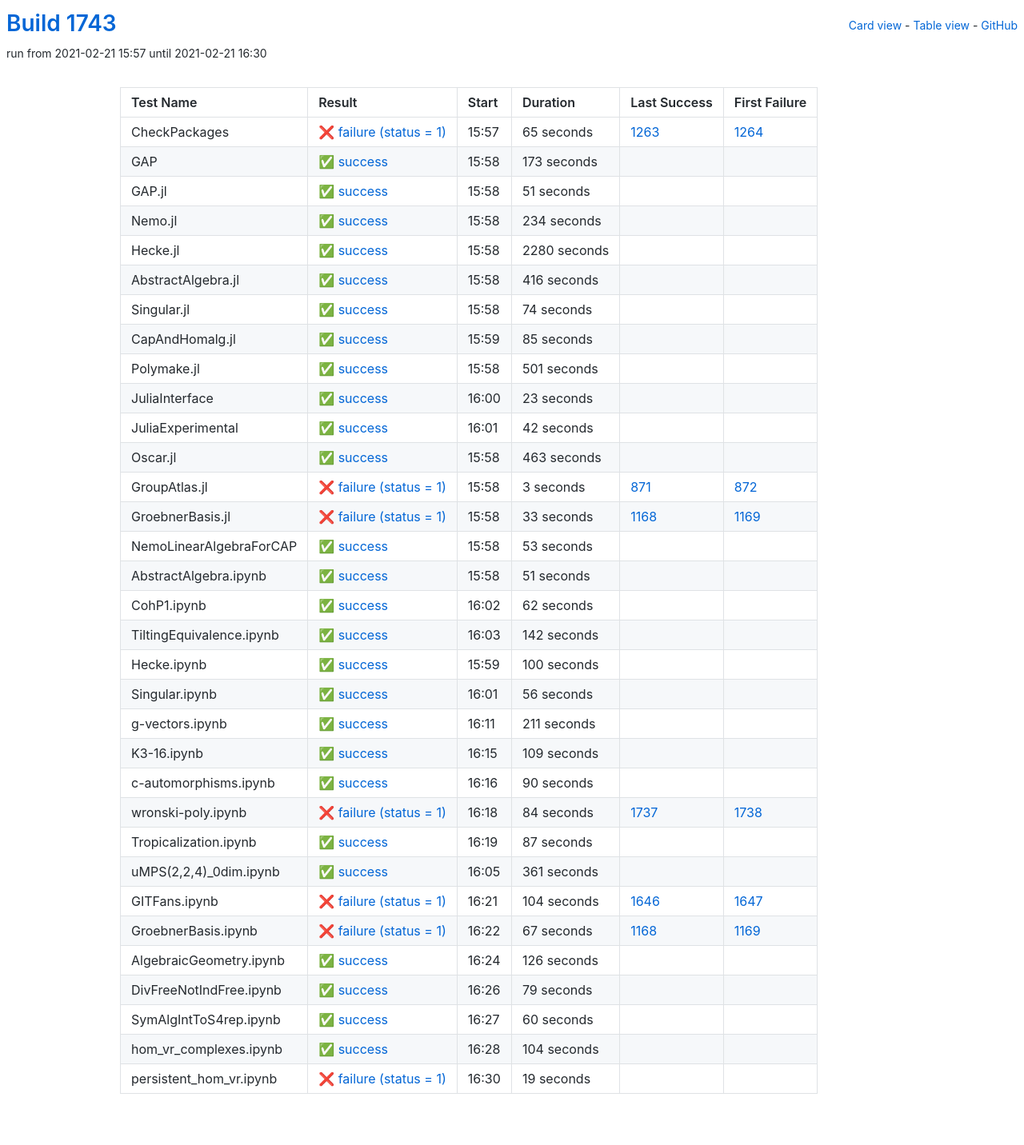
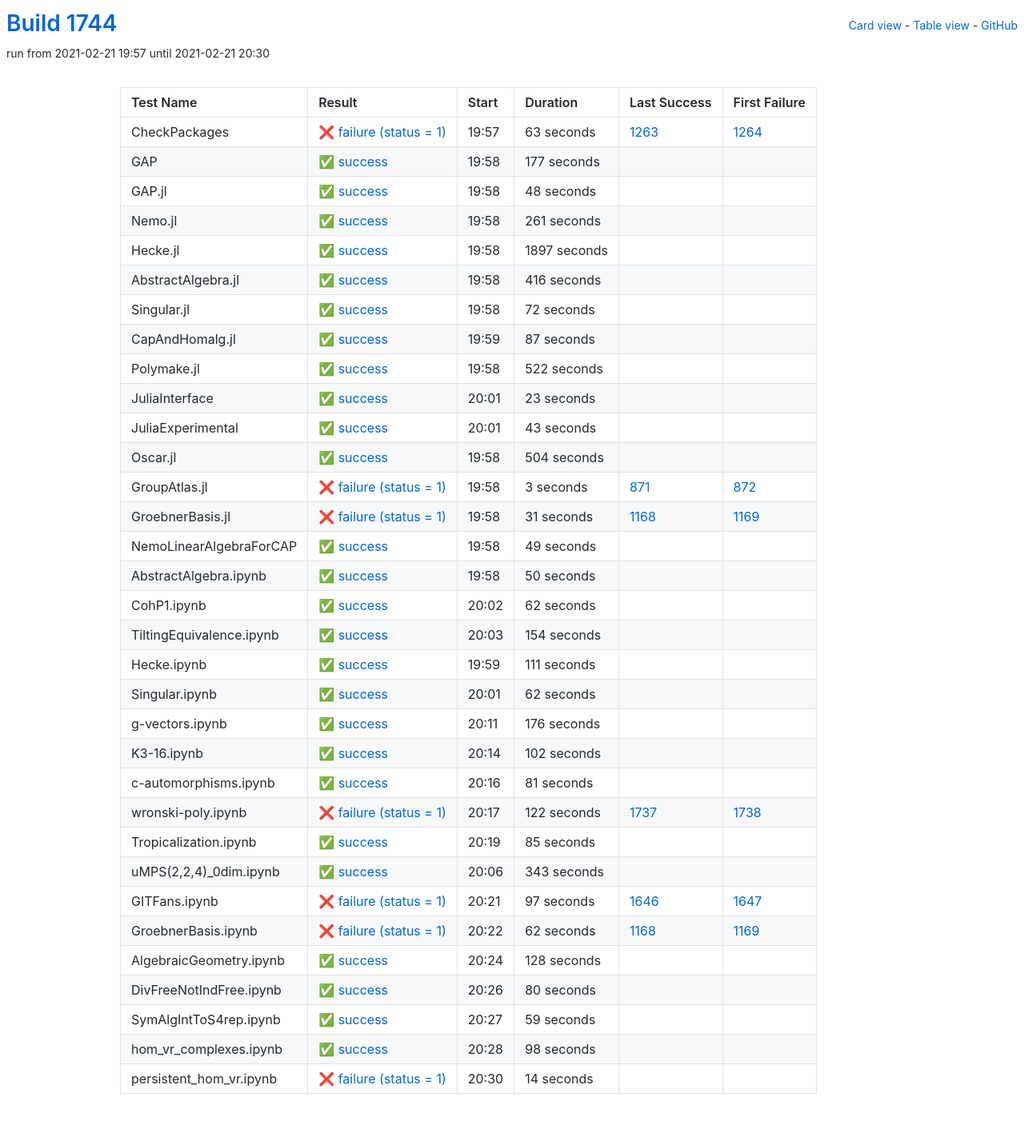
Before and after one commit to oscar-system/oscar-ci-status-stable, a Jekyll site: the page built from table.html, in a window 1280 px wide. Shown: the whole page at 80% size. Built offline with Jekyll 4.4.1, drawn with Linux system fonts in a browser that asks for light colours.

Commit message:
Build #1744

```diff
--- a/_data/ci.yml
+++ b/_data/ci.yml
@@ -1,6 +1,6 @@
 ---
-build: 1743
-build_url: https://oscarci.mathematik.uni-kl.de/job/oscar-stable/1743/
+build: 1744
+build_url: https://oscarci.mathematik.uni-kl.de/job/oscar-stable/1744/
 job: oscar-stable
 organization: oscar-system
 repo: oscar-ci-status-stable
@@ -8,68 +8,68 @@ repourl: https://github.com/oscar-system/oscar-ci-status-stable
 tests:
 - name: CheckPackages
   id: checkpackages
-  log: https://oscarci.mathematik.uni-kl.de/job/oscar-stable/1743/artifact/logs/build-1743/CheckPackages.log
-  start: 2021-02-21 15:57
+  log: https://oscarci.mathematik.uni-kl.de/job/oscar-stable/1744/artifact/logs/build-1744/CheckPackages.log
+  start: 2021-02-21 19:57
   success: false
   exitcode: 1
   status: failure
-  duration: 65
+  duration: 63
   last_success: 1263
   last_success_url: https://oscarci.mathematik.uni-kl.de/job/oscar-stable/1263/
   first_failure: 1264
   first_failure_url: https://oscarci.mathematik.uni-kl.de/job/oscar-stable/1264/
 - name: GAP
   id: gap
-  log: https://oscarci.mathematik.uni-kl.de/job/oscar-stable/1743/artifact/logs/build-1743/GAP.log
-  start: 2021-02-21 15:58
+  log: https://oscarci.mathematik.uni-kl.de/job/oscar-stable/1744/artifact/logs/build-1744/GAP.log
+  start: 2021-02-21 19:58
   success: true
   exitcode: 0
   status: success
-  duration: 173
+  duration: 177
   last_success: false
   last_success_url:
   first_failure: false
   first_failure_url:
 - name: GAP.jl
   id: gap-jl
-  log: https://oscarci.mathematik.uni-kl.de/job/oscar-stable/1743/artifact/logs/build-1743/GAP.jl.log
-  start: 2021-02-21 15:58
+  log: https://oscarci.mathematik.uni-kl.de/job/oscar-stable/1744/artifact/logs/build-1744/GAP.jl.log
+  start: 2021-02-21 19:58
   success: true
   exitcode: 0
   status: success
-  duration: 51
+  duration: 48
   last_success: false
   last_success_url:
   first_failure: false
   first_failure_url:
 - name: Nemo.jl
   id: nemo-jl
-  log: https://oscarci.mathematik.uni-kl.de/job/oscar-stable/1743/artifact/logs/build-1743/Nemo.jl.log
-  start: 2021-02-21 15:58
+  log: https://oscarci.mathematik.uni-kl.de/job/oscar-stable/1744/artifact/logs/build-1744/Nemo.jl.log
+  start: 2021-02-21 19:58
   success: true
   exitcode: 0
   status: success
-  duration: 234
+  duration: 261
   last_success: false
   last_success_url:
   first_failure: false
   first_failure_url:
 - name: Hecke.jl
   id: hecke-jl
-  log: https://oscarci.mathematik.uni-kl.de/job/oscar-stable/1743/artifact/logs/build-1743/Hecke.jl.log
-  start: 2021-02-21 15:58
+  log: https://oscarci.mathematik.uni-kl.de/job/oscar-stable/1744/artifact/logs/build-1744/Hecke.jl.log
+  start: 2021-02-21 19:58
   success: true
   exitcode: 0
   status: success
-  duration: 2280
+  duration: 1897
   last_success: false
   last_success_url:
   first_failure: false
   first_failure_url:
 - name: AbstractAlgebra.jl
   id: abstractalgebra-jl
-  log: https://oscarci.mathematik.uni-kl.de/job/oscar-stable/1743/artifact/logs/build-1743/AbstractAlgebra.jl.log
-  start: 2021-02-21 15:58
+  log: https://oscarci.mathematik.uni-kl.de/job/oscar-stable/1744/artifact/logs/build-1744/AbstractAlgebra.jl.log
+  start: 2021-02-21 19:58
   success: true
   exitcode: 0
   status: success
@@ -80,44 +80,44 @@ tests:
   first_failure_url:
 - name: Singular.jl
   id: singular-jl
-  log: https://oscarci.mathematik.uni-kl.de/job/oscar-stable/1743/artifact/logs/build-1743/Singular.jl.log
-  start: 2021-02-21 15:58
+  log: https://oscarci.mathematik.uni-kl.de/job/oscar-stable/1744/artifact/logs/build-1744/Singular.jl.log
+  start: 2021-02-21 19:58
   success: true
   exitcode: 0
   status: success
-  duration: 74
+  duration: 72
   last_success: false
   last_success_url:
   first_failure: false
   first_failure_url:
 - name: CapAndHomalg.jl
   id: capandhomalg-jl
-  log: https://oscarci.mathematik.uni-kl.de/job/oscar-stable/1743/artifact/logs/build-1743/CapAndHomalg.jl.log
-  start: 2021-02-21 15:59
+  log: https://oscarci.mathematik.uni-kl.de/job/oscar-stable/1744/artifact/logs/build-1744/CapAndHomalg.jl.log
+  start: 2021-02-21 19:59
   success: true
   exitcode: 0
   status: success
-  duration: 85
+  duration: 87
   last_success: false
   last_success_url:
   first_failure: false
   first_failure_url:
 - name: Polymake.jl
   id: polymake-jl
-  log: https://oscarci.mathematik.uni-kl.de/job/oscar-stable/1743/artifact/logs/build-1743/Polymake.jl.log
-  start: 2021-02-21 15:58
+  log: https://oscarci.mathematik.uni-kl.de/job/oscar-stable/1744/artifact/logs/build-1744/Polymake.jl.log
+  start: 2021-02-21 19:58
   success: true
   exitcode: 0
   status: success
-  duration: 501
+  duration: 522
   last_success: false
   last_success_url:
   first_failure: false
   first_failure_url:
 - name: JuliaInterface
   id: juliainterface
-  log: https://oscarci.mathematik.uni-kl.de/job/oscar-stable/1743/artifact/logs/build-1743/JuliaInterface.log
-  start: 2021-02-21 16:00
+  log: https://oscarci.mathematik.uni-kl.de/job/oscar-stable/1744/artifact/logs/build-1744/JuliaInterface.log
+  start: 2021-02-21 20:01
   success: true
   exitcode: 0
   status: success
@@ -128,32 +128,32 @@ tests:
   first_failure_url:
 - name: JuliaExperimental
   id: juliaexperimental
-  log: https://oscarci.mathematik.uni-kl.de/job/oscar-stable/1743/artifact/logs/build-1743/JuliaExperimental.log
-  start: 2021-02-21 16:01
+  log: https://oscarci.mathematik.uni-kl.de/job/oscar-stable/1744/artifact/logs/build-1744/JuliaExperimental.log
+  start: 2021-02-21 20:01
   success: true
   exitcode: 0
   status: success
-  duration: 42
+  duration: 43
   last_success: false
   last_success_url:
   first_failure: false
   first_failure_url:
 - name: Oscar.jl
   id: oscar-jl
-  log: https://oscarci.mathematik.uni-kl.de/job/oscar-stable/1743/artifact/logs/build-1743/Oscar.jl.log
-  start: 2021-02-21 15:58
+  log: https://oscarci.mathematik.uni-kl.de/job/oscar-stable/1744/artifact/logs/build-1744/Oscar.jl.log
+  start: 2021-02-21 19:58
   success: true
   exitcode: 0
   status: success
-  duration: 463
+  duration: 504
   last_success: false
   last_success_url:
   first_failure: false
   first_failure_url:
 - name: GroupAtlas.jl
   id: groupatlas-jl
-  log: https://oscarci.mathematik.uni-kl.de/job/oscar-stable/1743/artifact/logs/build-1743/GroupAtlas.jl.log
-  start: 2021-02-21 15:58
+  log: https://oscarci.mathematik.uni-kl.de/job/oscar-stable/1744/artifact/logs/build-1744/GroupAtlas.jl.log
+  start: 2021-02-21 19:58
   success: false
   exitcode: 1
   status: failure
@@ -164,44 +164,44 @@ tests:
   first_failure_url: https://oscarci.mathematik.uni-kl.de/job/oscar-stable/872/
 - name: GroebnerBasis.jl
   id: groebnerbasis-jl
-  log: https://oscarci.mathematik.uni-kl.de/job/oscar-stable/1743/artifact/logs/build-1743/GroebnerBasis.jl.log
-  start: 2021-02-21 15:58
+  log: https://oscarci.mathematik.uni-kl.de/job/oscar-stable/1744/artifact/logs/build-1744/GroebnerBasis.jl.log
+  start: 2021-02-21 19:58
   success: false
   exitcode: 1
   status: failure
-  duration: 33
+  duration: 31
   last_success: 1168
   last_success_url: https://oscarci.mathematik.uni-kl.de/job/oscar-stable/1168/
   first_failure: 1169
   first_failure_url: https://oscarci.mathematik.uni-kl.de/job/oscar-stable/1169/
 - name: NemoLinearAlgebraForCAP
   id: nemolinearalgebraforcap
-  log: https://oscarci.mathematik.uni-kl.de/job/oscar-stable/1743/artifact/logs/build-1743/NemoLinearAlgebraForCAP.log
-  start: 2021-02-21 15:58
+  log: https://oscarci.mathematik.uni-kl.de/job/oscar-stable/1744/artifact/logs/build-1744/NemoLinearAlgebraForCAP.log
+  start: 2021-02-21 19:58
   success: true
   exitcode: 0
   status: success
-  duration: 53
+  duration: 49
   last_success: false
   last_success_url:
   first_failure: false
   first_failure_url:
 - name: AbstractAlgebra.ipynb
   id: abstractalgebra-ipynb
-  log: https://oscarci.mathematik.uni-kl.de/job/oscar-stable/1743/artifact/logs/build-1743/AbstractAlgebra.ipynb.log
-  start: 2021-02-21 15:58
+  log: https://oscarci.mathematik.uni-kl.de/job/oscar-stable/1744/artifact/logs/build-1744/AbstractAlgebra.ipynb.log
+  start: 2021-02-21 19:58
   success: true
   exitcode: 0
   status: success
-  duration: 51
+  duration: 50
   last_success: false
   last_success_url:
   first_failure: false
   first_failure_url:
 - name: CohP1.ipynb
   id: cohp1-ipynb
-  log: https://oscarci.mathematik.uni-kl.de/job/oscar-stable/1743/artifact/logs/build-1743/CohP1.ipynb.log
-  start: 2021-02-21 16:02
+  log: https://oscarci.mathematik.uni-kl.de/job/oscar-stable/1744/artifact/logs/build-1744/CohP1.ipynb.log
+  start: 2021-02-21 20:02
   success: true
   exitcode: 0
   status: success
@@ -212,192 +212,192 @@ tests:
   first_failure_url:
 - name: TiltingEquivalence.ipynb
   id: tiltingequivalence-ipynb
-  log: https://oscarci.mathematik.uni-kl.de/job/oscar-stable/1743/artifact/logs/build-1743/TiltingEquivalence.ipynb.log
-  start: 2021-02-21 16:03
+  log: https://oscarci.mathematik.uni-kl.de/job/oscar-stable/1744/artifact/logs/build-1744/TiltingEquivalence.ipynb.log
+  start: 2021-02-21 20:03
   success: true
   exitcode: 0
   status: success
-  duration: 142
+  duration: 154
   last_success: false
   last_success_url:
   first_failure: false
   first_failure_url:
 - name: Hecke.ipynb
   id: hecke-ipynb
-  log: https://oscarci.mathematik.uni-kl.de/job/oscar-stable/1743/artifact/logs/build-1743/Hecke.ipynb.log
-  start: 2021-02-21 15:59
+  log: https://oscarci.mathematik.uni-kl.de/job/oscar-stable/1744/artifact/logs/build-1744/Hecke.ipynb.log
+  start: 2021-02-21 19:59
   success: true
   exitcode: 0
   status: success
-  duration: 100
+  duration: 111
   last_success: false
   last_success_url:
   first_failure: false
   first_failure_url:
 - name: Singular.ipynb
   id: singular-ipynb
-  log: https://oscarci.mathematik.uni-kl.de/job/oscar-stable/1743/artifact/logs/build-1743/Singular.ipynb.log
-  start: 2021-02-21 16:01
+  log: https://oscarci.mathematik.uni-kl.de/job/oscar-stable/1744/artifact/logs/build-1744/Singular.ipynb.log
+  start: 2021-02-21 20:01
   success: true
   exitcode: 0
   status: success
-  duration: 56
+  duration: 62
   last_success: false
   last_success_url:
   first_failure: false
   first_failure_url:
 - name: g-vectors.ipynb
   id: g-vectors-ipynb
-  log: https://oscarci.mathematik.uni-kl.de/job/oscar-stable/1743/artifact/logs/build-1743/g-vectors.ipynb.log
-  start: 2021-02-21 16:11
+  log: https://oscarci.mathematik.uni-kl.de/job/oscar-stable/1744/artifact/logs/build-1744/g-vectors.ipynb.log
+  start: 2021-02-21 20:11
   success: true
   exitcode: 0
   status: success
-  duration: 211
+  duration: 176
   last_success: false
   last_success_url:
   first_failure: false
   first_failure_url:
 - name: K3-16.ipynb
   id: k3-16-ipynb
-  log: https://oscarci.mathematik.uni-kl.de/job/oscar-stable/1743/artifact/logs/build-1743/K3-16.ipynb.log
-  start: 2021-02-21 16:15
+  log: https://oscarci.mathematik.uni-kl.de/job/oscar-stable/1744/artifact/logs/build-1744/K3-16.ipynb.log
+  start: 2021-02-21 20:14
   success: true
   exitcode: 0
   status: success
-  duration: 109
+  duration: 102
   last_success: false
   last_success_url:
   first_failure: false
   first_failure_url:
 - name: c-automorphisms.ipynb
   id: c-automorphisms-ipynb
-  log: https://oscarci.mathematik.uni-kl.de/job/oscar-stable/1743/artifact/logs/build-1743/c-automorphisms.ipynb.log
-  start: 2021-02-21 16:16
+  log: https://oscarci.mathematik.uni-kl.de/job/oscar-stable/1744/artifact/logs/build-1744/c-automorphisms.ipynb.log
+  start: 2021-02-21 20:16
   success: true
   exitcode: 0
   status: success
-  duration: 90
+  duration: 81
   last_success: false
   last_success_url:
   first_failure: false
   first_failure_url:
 - name: wronski-poly.ipynb
   id: wronski-poly-ipynb
-  log: https://oscarci.mathematik.uni-kl.de/job/oscar-stable/1743/artifact/logs/build-1743/wronski-poly.ipynb.log
-  start: 2021-02-21 16:18
+  log: https://oscarci.mathematik.uni-kl.de/job/oscar-stable/1744/artifact/logs/build-1744/wronski-poly.ipynb.log
+  start: 2021-02-21 20:17
   success: false
   exitcode: 1
   status: failure
-  duration: 84
+  duration: 122
   last_success: 1737
   last_success_url: https://oscarci.mathematik.uni-kl.de/job/oscar-stable/1737/
   first_failure: 1738
   first_failure_url: https://oscarci.mathematik.uni-kl.de/job/oscar-stable/1738/
 - name: Tropicalization.ipynb
   id: tropicalization-ipynb
-  log: https://oscarci.mathematik.uni-kl.de/job/oscar-stable/1743/artifact/logs/build-1743/Tropicalization.ipynb.log
-  start: 2021-02-21 16:19
+  log: https://oscarci.mathematik.uni-kl.de/job/oscar-stable/1744/artifact/logs/build-1744/Tropicalization.ipynb.log
+  start: 2021-02-21 20:19
   success: true
   exitcode: 0
   status: success
-  duration: 87
+  duration: 85
   last_success: false
   last_success_url:
   first_failure: false
   first_failure_url:
 - name: uMPS(2,2,4)_0dim.ipynb
   id: umps-2-2-4-0dim-ipynb
-  log: https://oscarci.mathematik.uni-kl.de/job/oscar-stable/1743/artifact/logs/build-1743/uMPS-2-2-4-_0dim.ipynb.log
-  start: 2021-02-21 16:05
+  log: https://oscarci.mathematik.uni-kl.de/job/oscar-stable/1744/artifact/logs/build-1744/uMPS-2-2-4-_0dim.ipynb.log
+  start: 2021-02-21 20:06
   success: true
   exitcode: 0
   status: success
-  duration: 361
+  duration: 343
   last_success: false
   last_success_url:
   first_failure: false
   first_failure_url:
 - name: GITFans.ipynb
   id: gitfans-ipynb
-  log: https://oscarci.mathematik.uni-kl.de/job/oscar-stable/1743/artifact/logs/build-1743/GITFans.ipynb.log
-  start: 2021-02-21 16:21
+  log: https://oscarci.mathematik.uni-kl.de/job/oscar-stable/1744/artifact/logs/build-1744/GITFans.ipynb.log
+  start: 2021-02-21 20:21
   success: false
   exitcode: 1
   status: failure
-  duration: 104
+  duration: 97
   last_success: 1646
   last_success_url: https://oscarci.mathematik.uni-kl.de/job/oscar-stable/1646/
   first_failure: 1647
   first_failure_url: https://oscarci.mathematik.uni-kl.de/job/oscar-stable/1647/
 - name: GroebnerBasis.ipynb
   id: groebnerbasis-ipynb
-  log: https://oscarci.mathematik.uni-kl.de/job/oscar-stable/1743/artifact/logs/build-1743/GroebnerBasis.ipynb.log
-  start: 2021-02-21 16:22
+  log: https://oscarci.mathematik.uni-kl.de/job/oscar-stable/1744/artifact/logs/build-1744/GroebnerBasis.ipynb.log
+  start: 2021-02-21 20:22
   success: false
   exitcode: 1
   status: failure
-  duration: 67
+  duration: 62
   last_success: 1168
   last_success_url: https://oscarci.mathematik.uni-kl.de/job/oscar-stable/1168/
   first_failure: 1169
   first_failure_url: https://oscarci.mathematik.uni-kl.de/job/oscar-stable/1169/
 - name: AlgebraicGeometry.ipynb
   id: algebraicgeometry-ipynb
-  log: https://oscarci.mathematik.uni-kl.de/job/oscar-stable/1743/artifact/logs/build-1743/AlgebraicGeometry.ipynb.log
-  start: 2021-02-21 16:24
+  log: https://oscarci.mathematik.uni-kl.de/job/oscar-stable/1744/artifact/logs/build-1744/AlgebraicGeometry.ipynb.log
+  start: 2021-02-21 20:24
   success: true
   exitcode: 0
   status: success
-  duration: 126
+  duration: 128
   last_success: false
   last_success_url:
   first_failure: false
   first_failure_url:
 - name: DivFreeNotIndFree.ipynb
   id: divfreenotindfree-ipynb
-  log: https://oscarci.mathematik.uni-kl.de/job/oscar-stable/1743/artifact/logs/build-1743/DivFreeNotIndFree.ipynb.log
-  start: 2021-02-21 16:26
+  log: https://oscarci.mathematik.uni-kl.de/job/oscar-stable/1744/artifact/logs/build-1744/DivFreeNotIndFree.ipynb.log
+  start: 2021-02-21 20:26
   success: true
   exitcode: 0
   status: success
-  duration: 79
+  duration: 80
   last_success: false
   last_success_url:
   first_failure: false
   first_failure_url:
 - name: SymAlgIntToS4rep.ipynb
   id: symalginttos4rep-ipynb
-  log: https://oscarci.mathematik.uni-kl.de/job/oscar-stable/1743/artifact/logs/build-1743/SymAlgIntToS4rep.ipynb.log
-  start: 2021-02-21 16:27
+  log: https://oscarci.mathematik.uni-kl.de/job/oscar-stable/1744/artifact/logs/build-1744/SymAlgIntToS4rep.ipynb.log
+  start: 2021-02-21 20:27
   success: true
   exitcode: 0
   status: success
-  duration: 60
+  duration: 59
   last_success: false
   last_success_url:
   first_failure: false
   first_failure_url:
 - name: hom_vr_complexes.ipynb
   id: hom-vr-complexes-ipynb
-  log: https://oscarci.mathematik.uni-kl.de/job/oscar-stable/1743/artifact/logs/build-1743/hom_vr_complexes.ipynb.log
-  start: 2021-02-21 16:28
+  log: https://oscarci.mathematik.uni-kl.de/job/oscar-stable/1744/artifact/logs/build-1744/hom_vr_complexes.ipynb.log
+  start: 2021-02-21 20:28
   success: true
   exitcode: 0
   status: success
-  duration: 104
+  duration: 98
   last_success: false
   last_success_url:
   first_failure: false
   first_failure_url:
 - name: persistent_hom_vr.ipynb
   id: persistent-hom-vr-ipynb
-  log: https://oscarci.mathematik.uni-kl.de/job/oscar-stable/1743/artifact/logs/build-1743/persistent_hom_vr.ipynb.log
-  start: 2021-02-21 16:30
+  log: https://oscarci.mathematik.uni-kl.de/job/oscar-stable/1744/artifact/logs/build-1744/persistent_hom_vr.ipynb.log
+  start: 2021-02-21 20:30
   success: false
   exitcode: 1
   status: failure
-  duration: 19
+  duration: 14
   last_success: false
   last_success_url:
   first_failure: false
```
Also changed, not shown: README.md.
